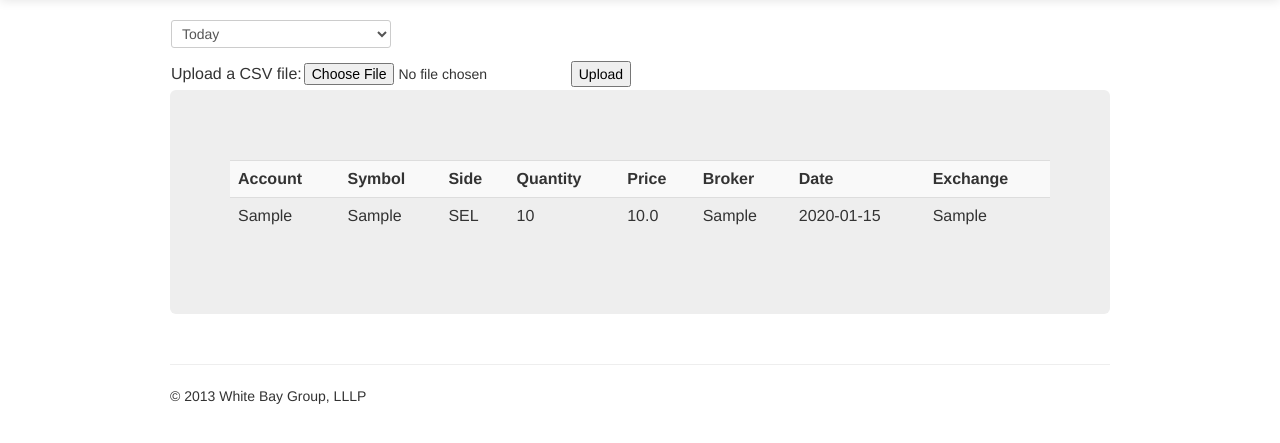
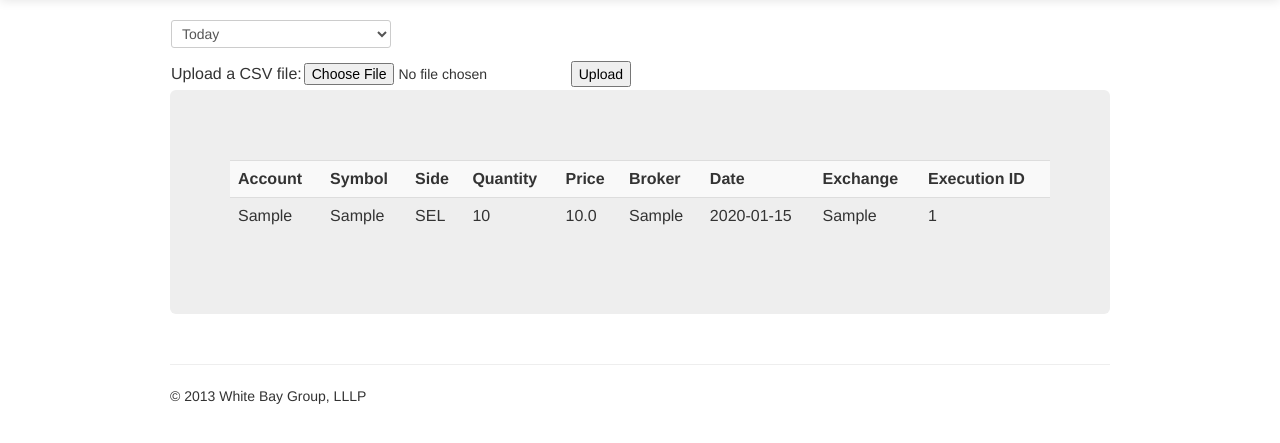
Before and after one commit to freedomd/WhiteBayReporting, a Django app: page / in a window 1280 px wide. Shown: the part 41-484 px from the top of the page. Run offline with Django 3.2, Linux system fonts and the light colour scheme; tables that the repository leaves empty hold one stand-in row (values such as "Sample post"); some libraries are stand-ins or nearby versions.

Commit message:
modification

```diff
--- a/WhiteBayReporting/trades/templates/trades_view.html
+++ b/WhiteBayReporting/trades/templates/trades_view.html
@@ -47,6 +47,7 @@
 		<th>Broker</th>
 		<th>Date</th>
 		<th>Exchange</th>
+		<th>Execution ID</th>
 		</tr>
 	{% for trade in trade_list %}
 		<tr>
@@ -58,6 +59,7 @@
 		<td>{{ trade.broker }}</td>
 		<td>{{ trade.tradeDate|date:"Y-m-d" }}</td>
 		<td>{{ trade.exchange }}</td>
+		<td>{{ trade.executionId }}</td>
 		</tr>
 	{% endfor %}
 	</table>
```
